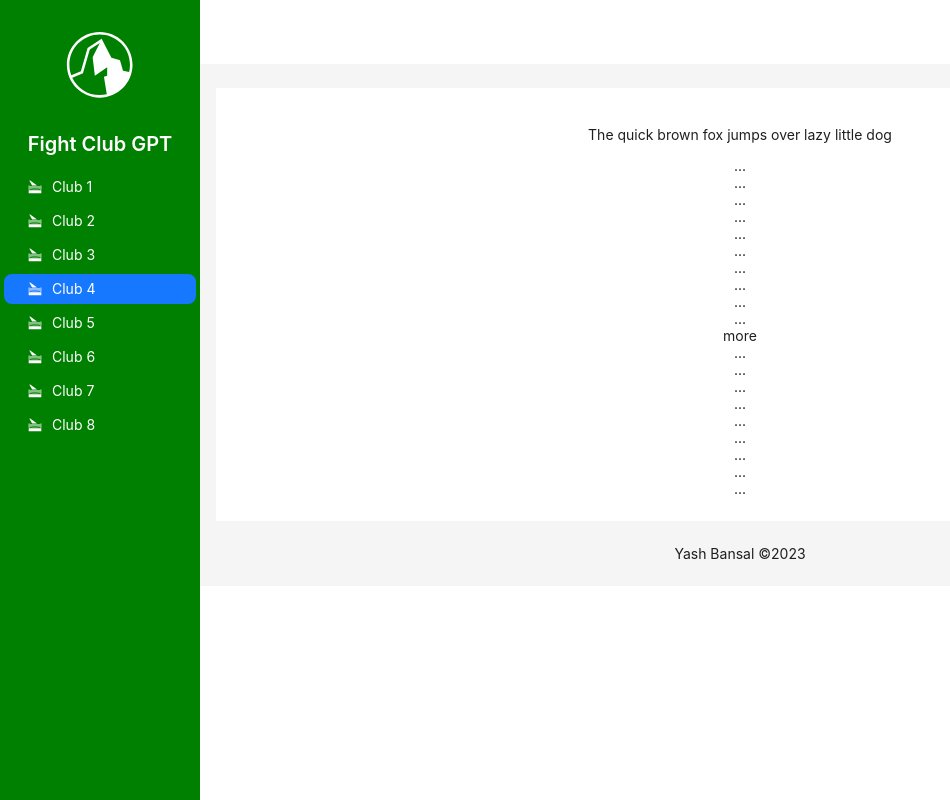
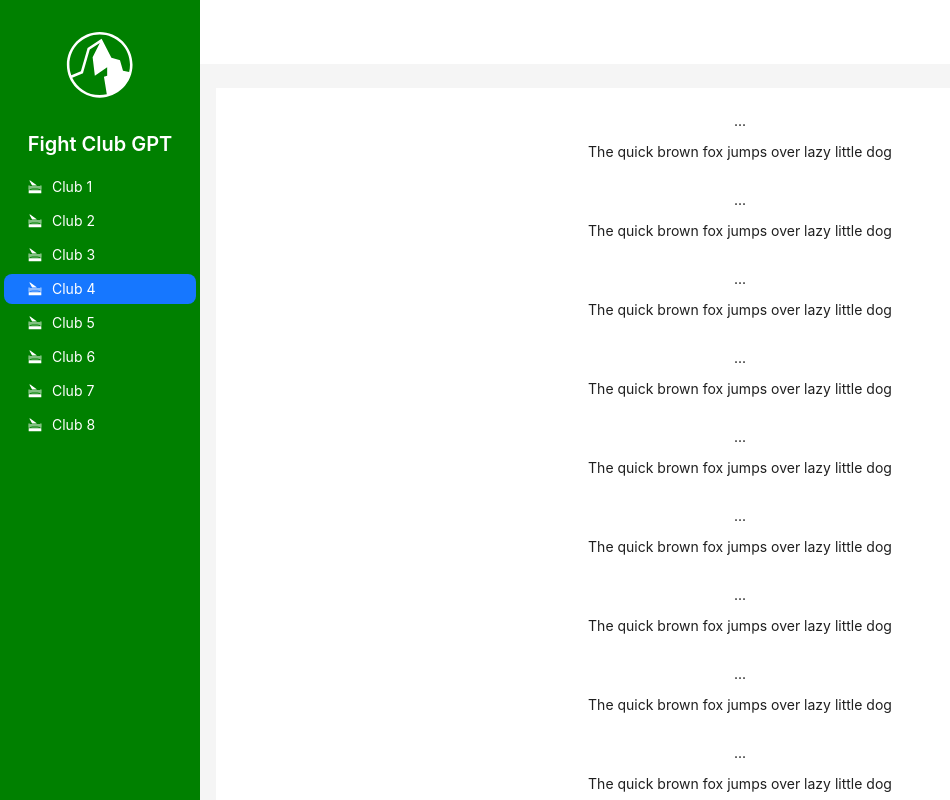
Before and after one commit to yashbansal24/fight-club-gpt, a React (Create React App) app: page / in a window 1280 px wide. Shown: the top 800 px of the page, without its empty margins (0-950 px from the left). Built offline with nearby package versions, Linux system fonts and the light colour scheme.

Commit message:
more content

```diff
--- a/src/App.tsx
+++ b/src/App.tsx
@@ -59,12 +59,12 @@ const App: React.FC = () => {
         <Header style={{ padding: 0, background: colorBgContainer }} />
         <Content style={{ margin: '24px 16px 0', overflow: 'initial' }}>
           <div style={{ padding: 24, textAlign: 'center', background: colorBgContainer }}>
-            <p>The quick brown fox jumps over lazy little dog</p>
             {
               // indicates very long content
-              Array.from({ length: 20 }, (_, index) => (
+              Array.from({ length: 10 }, (_, index) => (
                 <React.Fragment key={index}>
                   {index % 10 === 0 && index ? 'more' : '...'}
+                  <p>The quick brown fox jumps over lazy little dog</p>
                   <br />
                 </React.Fragment>
               ))
```
